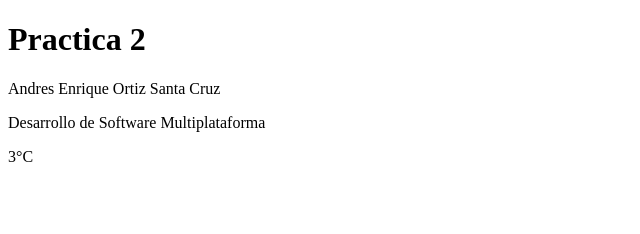
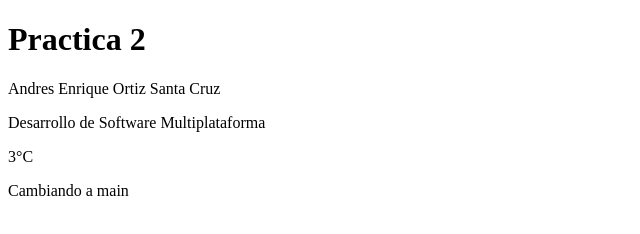
Before and after one commit to andr3sEnrique/Practica2, a plain HTML site: page index.html in a window 1280 px wide. Shown: the whole page, without its empty margins (0-640 px from the left). Drawn offline with Linux system fonts and the light colour scheme.

Commit message:
[UPDATE] indexHTMLmain

```diff
--- a/index.html
+++ b/index.html
@@ -11,5 +11,6 @@
     <p>Andres Enrique Ortiz Santa Cruz</p>
     <p>Desarrollo de Software Multiplataforma</p>
     <p>3°C</p>
+    <p>Cambiando a main</p>
 </body>
 </html>
```
